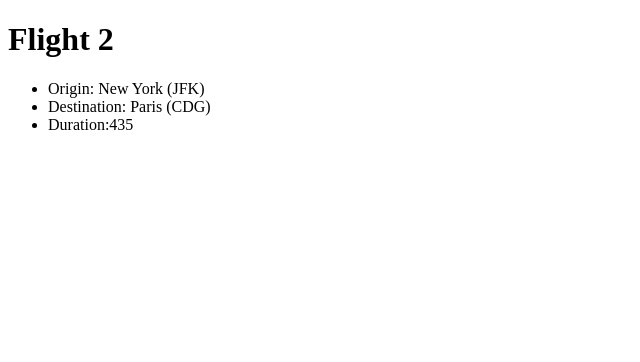
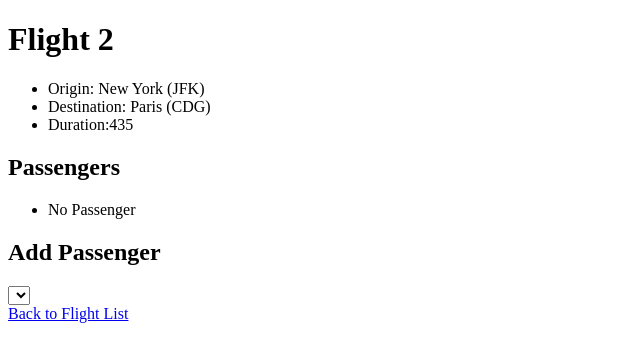
Before and after one commit to alistairliya/django, a Django app: page /flights/2 in a window 1280 px wide. Shown: the top 362 px of the page, without its empty margins (0-640 px from the left). Run offline with Django 3.2, Linux system fonts and the light colour scheme; data comes from the database, SQL or seed files in the repository; both versions use the stored data as it was after the commit; lists and menus that the app fills with data are empty.

Commit message:
Still working on POST to add passenger. 1:33:32

```diff
--- a/flights/admin.py
+++ b/flights/admin.py
@@ -1,6 +1,7 @@
 from django.contrib import admin
-from .models import Flight, Airport
+from .models import Flight, Airport, Passenger
 
 # Register your models here.
 admin.site.register(Airport)
 admin.site.register(Flight)
+admin.site.register(Passenger)
--- a/flights/templates/flights/flight.html
+++ b/flights/templates/flights/flight.html
@@ -7,4 +7,20 @@
   <li>Duration:{{flight.duration}}</li>
 </ul>
 
+<h2>Passengers</h2>
+<ul>
+  {% for passenger in passengers %}
+  <li>{{ passenger }}</li>
+  {% empty %}
+  <li>No Passenger</li>
+  {% endfor %}
+</ul>
+
+<h2>Add Passenger</h2>
+<form action="{% url 'book' flight.id %}" method="post">
+  {% csrf_token %}
+  <select name="passenger"></select>
+</form>
+
+<a href="{% url 'index' %}">Back to Flight List</a>
 {% endblock%}
--- a/flights/templates/flights/index.html
+++ b/flights/templates/flights/index.html
@@ -2,7 +2,11 @@
 <h1>Flights</h1>
 <ul>
   {% for flight in flights %}
-  <li>Flight {{flight.id}}: {{flight.origin}} to {{flight.destination}}</li>
+  <li>
+    <a href="{% url 'flight' flight.id %}">
+      Flight {{flight.id}}: {{flight.origin}} to {{flight.destination}}</a
+    >
+  </li>
   {% endfor %}
 </ul>
 {% endblock %}
--- a/flights/urls.py
+++ b/flights/urls.py
@@ -5,5 +5,6 @@ from . import views
 
 urlpatterns = [
     path("", views.index, name = "index"),
-    path("<int:flight_id>", views.flight, name="flight")
+    path("<int:flight_id>", views.flight, name="flight"),
+    path("<int:flight_id>/book", views.book, name= "book")
 ]
--- a/flights/views.py
+++ b/flights/views.py
@@ -1,5 +1,7 @@
 from django.shortcuts import render
-from .models import Flight
+from .models import Flight, Passenger
+from django.http import HttpResponseRedirect
+from django.urls import reverse
 
 # Create your views here.
 def index(request):
@@ -10,5 +12,14 @@ def index(request):
 def flight(request, flight_id):
     flight = Flight.objects.get(pk=flight_id) # can also use id in place of pk
     return render(request,"flights/flight.html",{
-        "flight":flight
+        "flight":flight,
+        'passengers':flight.passengers.all()
     } )
+
+def book(request, flight_id):
+    if request.method == "POST":
+        # Need some error checking here.
+        flight = Flight.objects.get(pk=flight_id)
+        passenger = Passenger.objects.get(pk = int(request.POST["passenger"]))
+        passenger.flights.add(flight)
+        return HttpResponseRedirect(reverse("flights", args={flight.id}))
```
Also changed, not shown: db.sqlite3.
